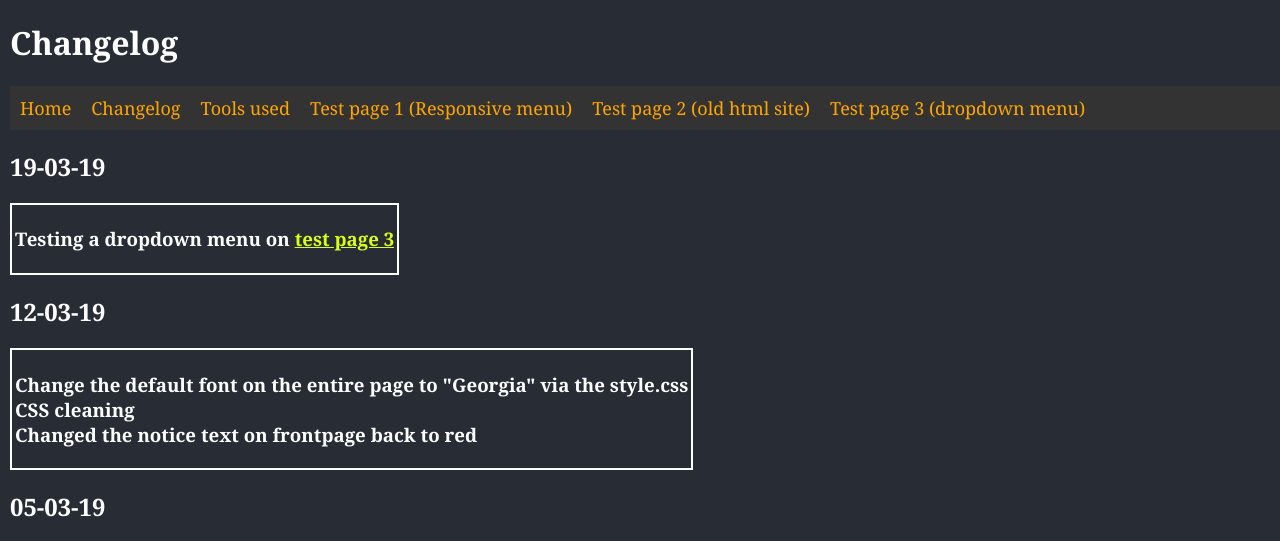
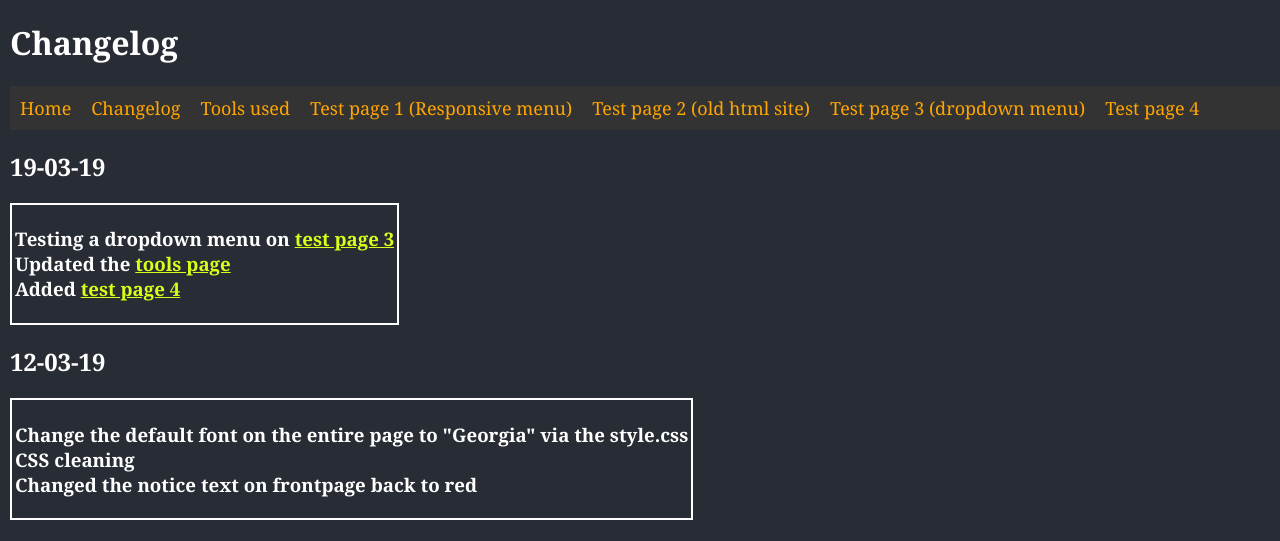
Before and after one commit to zallit/kjerulf.dev, a PHP site: page /changelog.php in a window 1280 px wide. Shown: the top 541 px of the page. Run offline with PHP 8.4, Linux system fonts and the light colour scheme.

Commit message:
added test page 4 and updated changelog and menu

```diff
--- a/changelog.php
+++ b/changelog.php
@@ -24,9 +24,11 @@
     <table style="border: 2px solid white">
       <tr>
         <td>
-          <h3><ul>
-            Testing a dropdown menu on <a href="test-page-3">test page 3</a><br>
-          </ul></h3>
+          <h3>
+          <ul>Testing a dropdown menu on <a href="test-page-3">test page 3</a><br> </ul>
+            <ul>Updated the <a href="tools">tools page </a> <br></ul>
+            <ul>Added <a href="test-page-4">test page 4</ul>
+          </h3>
         </td>
       </tr>
     </table>
--- a/template.html
+++ b/template.html
@@ -47,6 +47,6 @@ ul.topnav li.right {float: right;}
   <li><a href="test-page-1.php">Test page 1 (Responsive menu)</a></li>
   <li><a href="test-page-2.php">Test page 2 (old html site)</a></li>
   <li><a href="test-page-3.php">Test page 3 (dropdown menu)</a></li>
-
+  <li><a href="test-page-4.php">Test page 4</a></li>
 </font>
 </ul>
--- a/test-page-3.php
+++ b/test-page-3.php
@@ -40,9 +40,7 @@ nav ul ul li:hover{ background-color: #383332; }
         <li><a href="#">Andreas</a>
         <ul>
           <li><a href="www.dsin.dk">Kjerulf</a></li> <!-- this link is under Andreas -->
-          <ul>
-            <li><a href="www.dsin.dk">Kjerulf</a></li>
-          </ul>
+
         </ul>
       </li>
     </ul> <!-- this is the end of the menu -->
--- /dev/null
+++ b/test-page-4.php
@@ -0,0 +1 @@
+this is test page 4
--- a/tools.php
+++ b/tools.php
@@ -25,7 +25,9 @@
 
   <h3> <a href=https://atom.io/packages/emmet> Emmet</a> <br>
   <a href=https://github.com/akonwi/git-plus>git-plus </a> <br>
-  <a href=https://github.com/icetee/remote-ftp>remote-FTP</a> </h3>
+  <a href=https://github.com/icetee/remote-ftp>remote-FTP</a> <br>
+  <a href=https://atom.io/packages/pigments>pigments</a> <br>
+ </h3>
 <br>
 <h1> <u>Code storage:</u></h1>
 <h2> <a href=https://github.com/zallit/kjerulf.dev>Github </a> <br>
```
